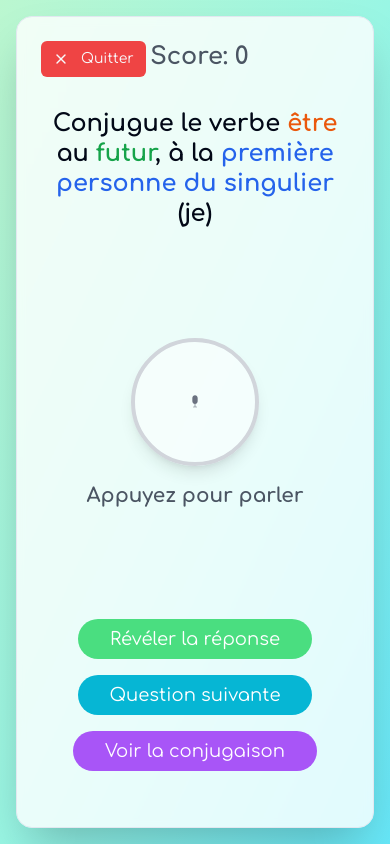
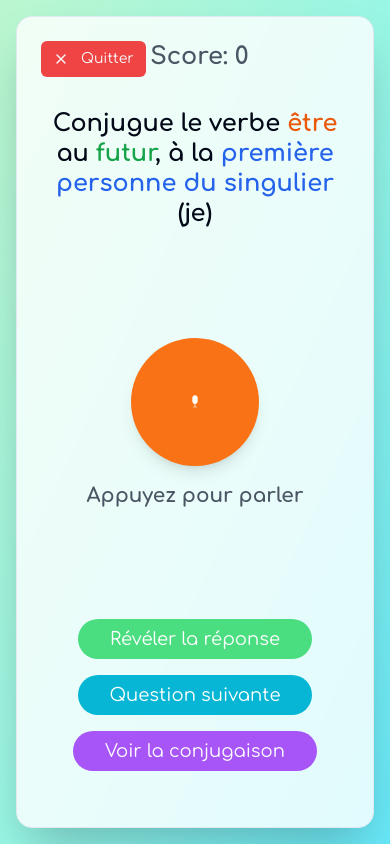
Before and after one commit to Boby0578/niconewwork1, a React (Vite) app: page /game in a window 390 px wide. Built offline with nearby package versions, Linux system fonts and the light colour scheme.

Commit message:
[dyad] Mise à jour du style du bouton microphone - wrote 1 file(s)

```diff
--- a/src/pages/Game.tsx
+++ b/src/pages/Game.tsx
@@ -66,11 +66,10 @@ const Game = () => {
 
                     <div className="flex-grow flex flex-col items-center justify-center py-6">
                         <Button
-                            variant="outline"
                             size="icon"
-                            className="h-32 w-32 sm:h-40 sm:w-40 rounded-full bg-white/50 shadow-lg border-4 border-gray-300 hover:border-cyan-400 hover:bg-white/80 transition-all duration-300"
+                            className="h-32 w-32 sm:h-40 sm:w-40 rounded-full bg-orange-500 hover:bg-orange-600 shadow-lg transition-all duration-300"
                         >
-                            <NewMicrophoneIcon className="h-20 w-20 sm:h-24 sm:w-24 text-gray-500 transition-colors" />
+                            <NewMicrophoneIcon className="h-24 w-24 sm:h-32 sm:w-32 text-white" />
                         </Button>
                         <p className="mt-4 text-xl font-semibold text-gray-600">
                             Appuyez pour parler
```
